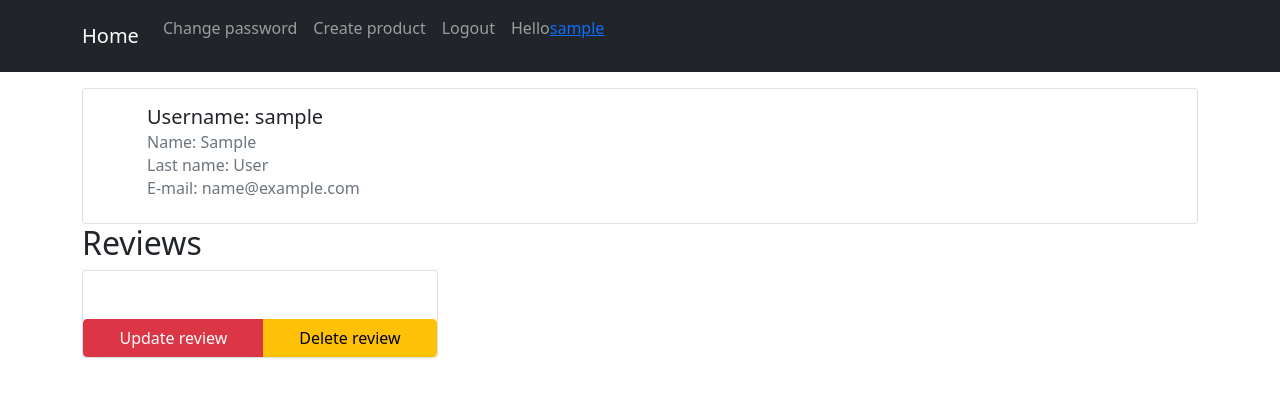
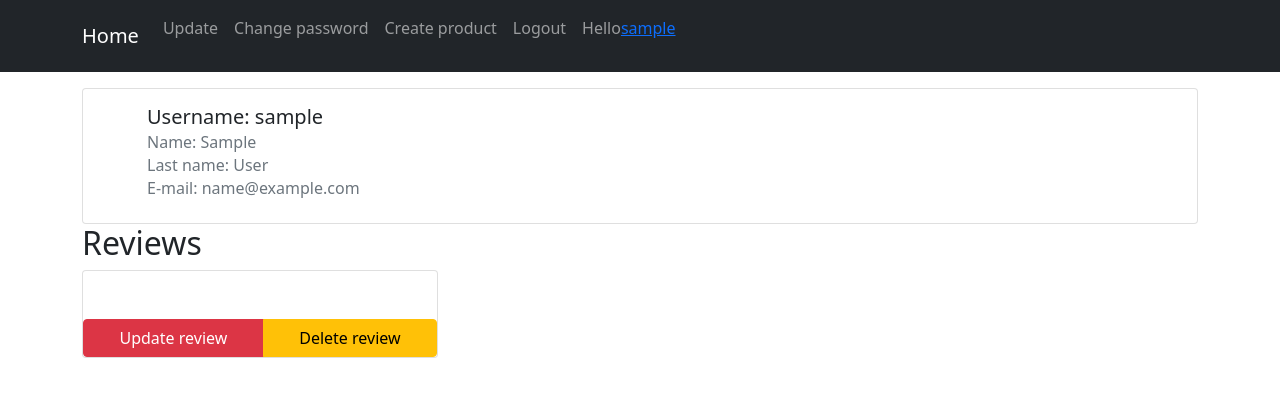
Before and after one commit to begimaibb/exam-8, a Django app: page /accounts/1/ in a window 1280 px wide. Shown: the top 397 px of the page. Run offline with Django 4.2, Linux system fonts and the light colour scheme; the visitor is signed in with stand-in values (Sample User, id 1); data comes from the database, SQL or seed files in the repository; parts of the project's set-up code (start-up, migrations or seed data) failed here and were passed over.

Commit message:
views for accounts is created

```diff
--- a/source/accounts/templates/profile.html
+++ b/source/accounts/templates/profile.html
@@ -3,7 +3,7 @@
 {% block title %}Profile{% endblock %}
 {% block nav %}
     <li class="nav-item">
-{#        <a class="nav-link" href="{% url 'accounts:change_profile' user_obj.pk %}">Update</a>#}
+        <a class="nav-link" href="{% url 'accounts:change_profile' user_obj.pk %}">Update</a>
     </li>
     <li class="nav-item">
         <a class="nav-link" href="{% url 'accounts:change_password' %}">Change password</a>
```
